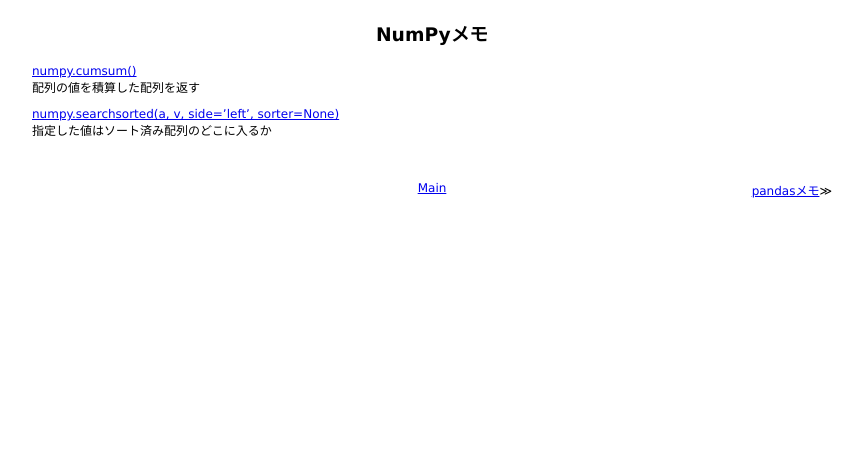
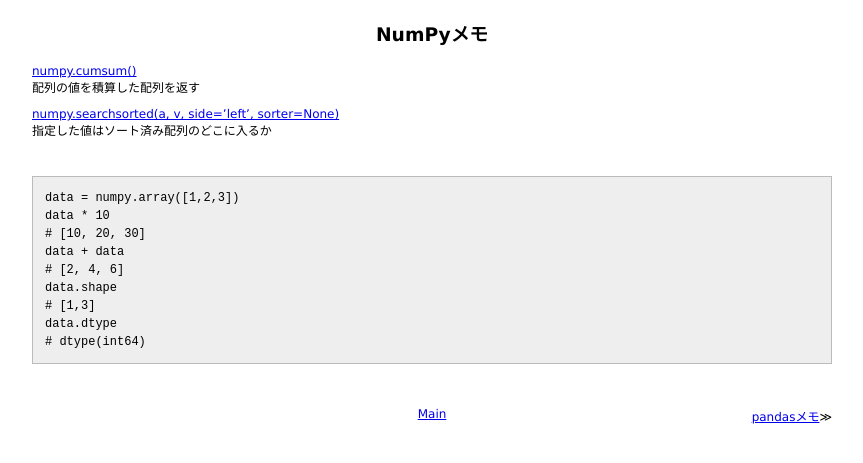
Before and after one commit to 38elements/38elements.github.com, a Jekyll site: the page built from _posts/2016-04-26-numpy.md, in a window 1280 px wide. Shown: the top 463 px of the page, without its empty margins (208-1071 px from the left). Built offline with Jekyll 4.4.1, drawn with Linux system fonts in a browser that asks for light colours.

Commit message:
Update 2016-04-26-numpy.md

````diff
--- a/_posts/2016-04-26-numpy.md
+++ b/_posts/2016-04-26-numpy.md
@@ -7,3 +7,16 @@ title: NumPyメモ
 
 [numpy.searchsorted(a, v, side='left', sorter=None)](https://docs.scipy.org/doc/numpy-1.10.0/reference/generated/numpy.searchsorted.html)
 指定した値はソート済み配列のどこに入るか
+
+<br>
+```
+data = numpy.array([1,2,3])
+data * 10
+# [10, 20, 30]
+data + data
+# [2, 4, 6]
+data.shape
+# [1,3]
+data.dtype
+# dtype(int64)
+```
````
